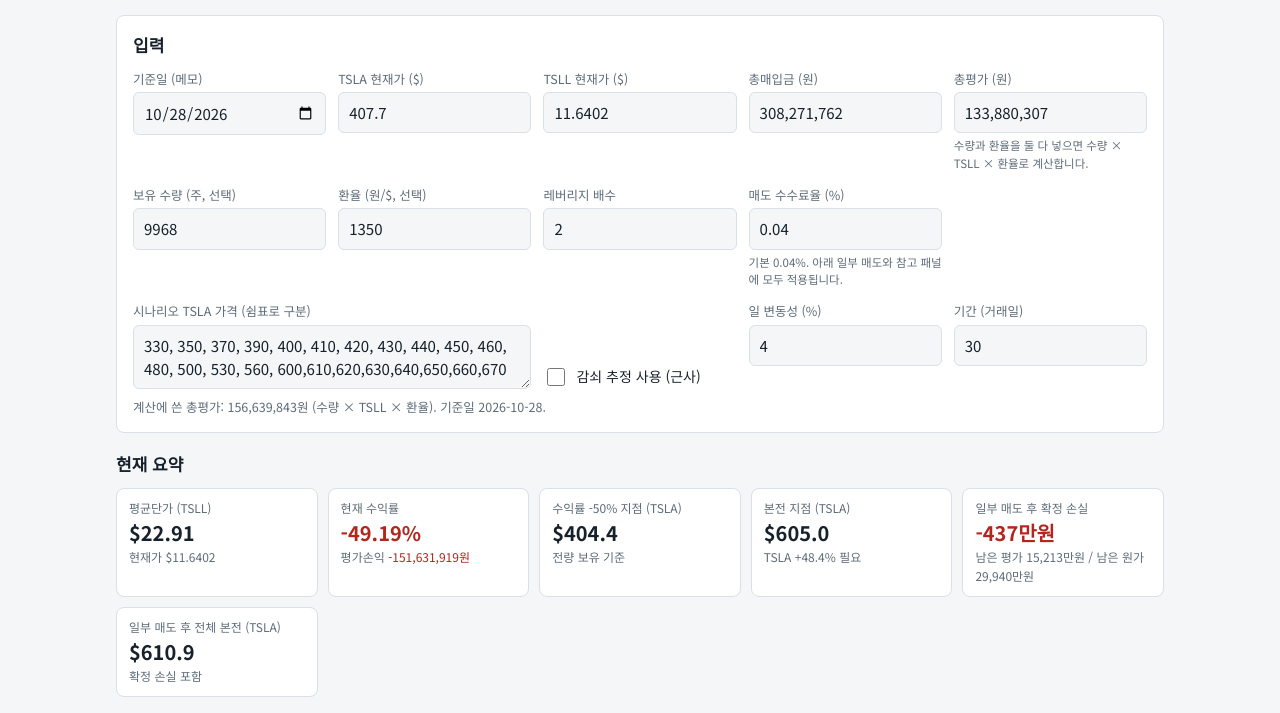
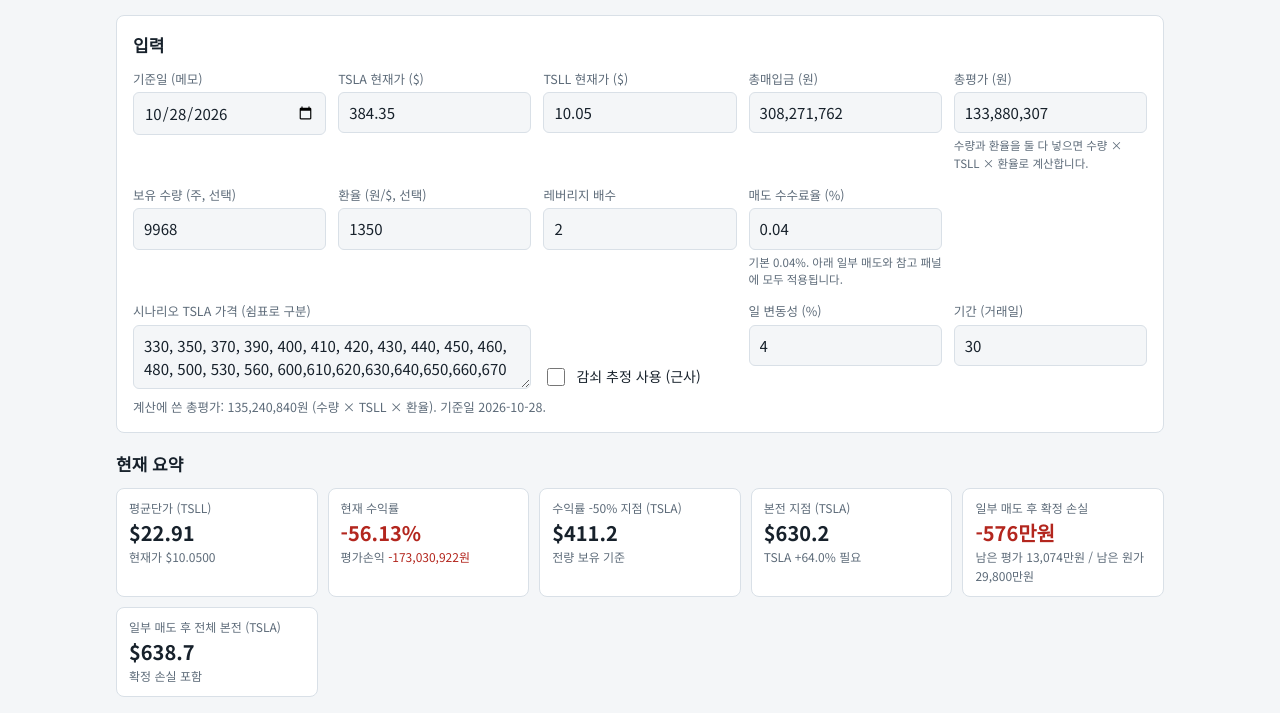
Before and after one commit to hphong001/autotube, a plain HTML site: page tsll.html in a window 1280 px wide. Shown: the part 84-797 px from the top of the page. Drawn offline with Linux system fonts and the light colour scheme.

Commit message:
Add files via upload

```diff
--- a/tsll.html
+++ b/tsll.html
@@ -216,7 +216,7 @@ tr.now td:first-child { background: var(--now); }
   'use strict';
   var KEY = 'tsll-calc-v3';
   var DEFAULTS = {
-    asof: '2026-10-28', t0: '407.7', l0: '11.6402', cost: '308271762', val: '133880307', qty: '9968', fx: '1350', lev: '2', fee: '0.04', sellQty: '', sellUsd: '',
+    asof: '2026-10-28', t0: '384.35', l0: '10.05', cost: '308271762', val: '133880307', qty: '9968', fx: '1350', lev: '2', fee: '0.04', sellQty: '', sellUsd: '',
     sell: '4500000', levels: '330, 350, 370, 390, 400, 410, 420, 430, 440, 450, 460, 480, 500, 530, 560, 600,610,620,630,640,650,660,670',
     decay: false, vol: '4', days: '30', scope: 'all', g26: '1000000', rate: '22', ded: '2500000',
     g27: '1000, 2500, 4000,5000,6000,7000,8000,9000,10000,13000,15000,16000,17000,18000,19000,20000', q1: '460', q2: '14', q3: '-30'
```
